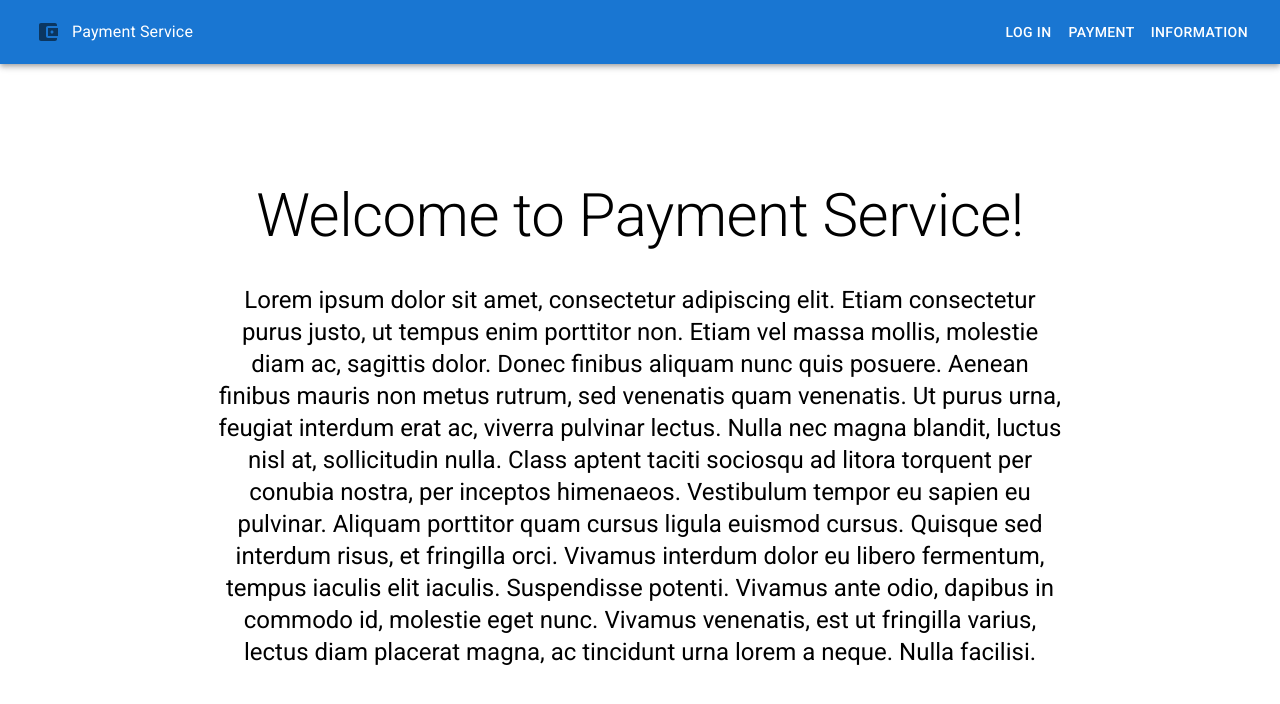
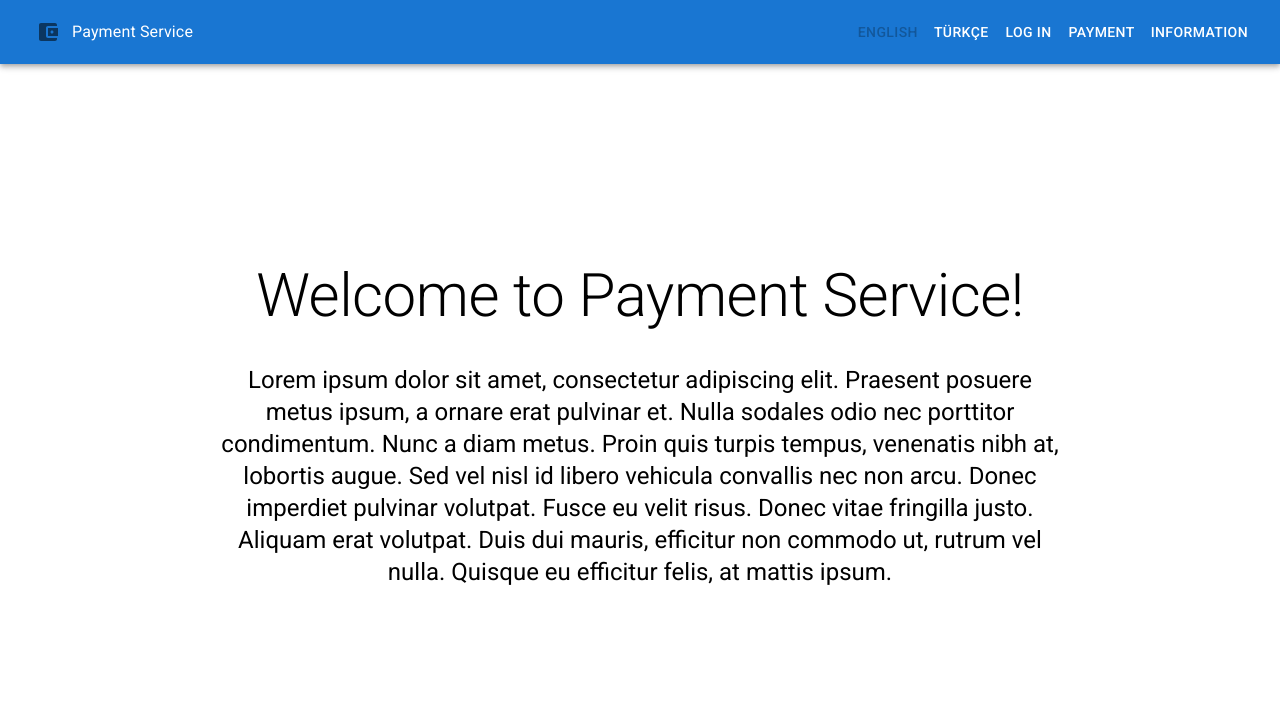
Before and after one commit to borangoher/frontend-demo, a React (Create React App) app: page /information in a window 1280 px wide. Shown: the top 704 px of the page. Built offline with nearby package versions, Linux system fonts and the light colour scheme.

Commit message:
Replace hard-coded text with translations

```diff
--- a/src/Components/Home.js
+++ b/src/Components/Home.js
@@ -2,10 +2,12 @@ import { Button, Container, Typography, Box } from "@mui/material";
 import { Link } from "react-router-dom";
 import { React, useContext } from "react";
 import LoginContext from "./LoginContext";
+import { useTranslation } from "react-i18next";
 
 const Home = () => {
   const { isLoggedIn } = useContext(LoginContext);
 
+  const { t } = useTranslation();
   return (
     <Container maxWidth="md" sx={{ justifyContent: "center" }}>
       <Box
@@ -19,21 +21,19 @@ const Home = () => {
         {isLoggedIn ? (
           <>
             <Typography align="center" variant="h2">
-              Welcome to Payment Service!
+              {t("home.title")}
             </Typography>
             <Typography align="center" variant="h5">
-              Welcome to Payment Service. You can handle your payments through
-              this website. You are currently logged in.
+              {t("home.desc_LoggedIn")}
             </Typography>
           </>
         ) : (
           <>
             <Typography align="center" variant="h2">
-              Welcome to Payment Service!
+              {t("home.title")}
             </Typography>
             <Typography align="center" variant="h5">
-              Welcome to Payment Service. You can handle your payments through
-              this website. Please log in to continue.
+              {t("home.desc_notLoggedIn")}
             </Typography>
             <Button
               size="large"
@@ -42,7 +42,7 @@ const Home = () => {
               to="/login"
             >
               {" "}
-              Log In
+              {t("home.login")}
             </Button>
           </>
         )}
--- a/src/Components/Info.js
+++ b/src/Components/Info.js
@@ -1,7 +1,9 @@
 import { Typography, Container, Box } from "@mui/material";
 import React from "react";
+import { useTranslation } from "react-i18next";
 
 const Info = () => {
+  const { t } = useTranslation();
   return (
     <Container maxWidth="md" sx={{ justifyContent: "center" }}>
       <Box
@@ -13,23 +15,10 @@ const Info = () => {
         minHeight="90vh"
       >
         <Typography align="center" variant="h2">
-          Welcome to Payment Service!
+          {t("info.title")}
         </Typography>
         <Typography align="center" variant="h5">
-          Lorem ipsum dolor sit amet, consectetur adipiscing elit. Etiam
-          consectetur purus justo, ut tempus enim porttitor non. Etiam vel massa
-          mollis, molestie diam ac, sagittis dolor. Donec finibus aliquam nunc
-          quis posuere. Aenean finibus mauris non metus rutrum, sed venenatis
-          quam venenatis. Ut purus urna, feugiat interdum erat ac, viverra
-          pulvinar lectus. Nulla nec magna blandit, luctus nisl at, sollicitudin
-          nulla. Class aptent taciti sociosqu ad litora torquent per conubia
-          nostra, per inceptos himenaeos. Vestibulum tempor eu sapien eu
-          pulvinar. Aliquam porttitor quam cursus ligula euismod cursus. Quisque
-          sed interdum risus, et fringilla orci. Vivamus interdum dolor eu
-          libero fermentum, tempus iaculis elit iaculis. Suspendisse potenti.
-          Vivamus ante odio, dapibus in commodo id, molestie eget nunc. Vivamus
-          venenatis, est ut fringilla varius, lectus diam placerat magna, ac
-          tincidunt urna lorem a neque. Nulla facilisi.
+          {t("info.content")}
         </Typography>
       </Box>
     </Container>
--- a/src/Components/Navbar.js
+++ b/src/Components/Navbar.js
@@ -7,8 +7,15 @@ import Box from "@mui/material/Box";
 import Typography from "@mui/material/Typography";
 import Button from "@mui/material/Button";
 import { Link } from "react-router-dom";
+import { useTranslation } from "react-i18next";
+
+const lngs = {
+  en: { nativeName: "English" },
+  tr: { nativeName: "Türkçe" },
+};
 
 const Navbar = () => {
+  const { t, i18n } = useTranslation();
   return (
     <Box>
       <AppBar position="static">
@@ -25,14 +32,25 @@ const Navbar = () => {
           >
             Payment Service
           </Typography>
+          {Object.keys(lngs).map((lng) => (
+            <Button
+              key={lng}
+              color="inherit"
+              disabled={i18n.resolvedLanguage === lng}
+              type="submit"
+              onClick={() => i18n.changeLanguage(lng)}
+            >
+              {lngs[lng].nativeName}
+            </Button>
+          ))}
           <Button component={Link} to="/login" color="inherit">
-            Log In
+            {t("navbar.part1")}
           </Button>
           <Button component={Link} to="/payment" color="inherit">
-            Payment
+            {t("navbar.part2")}
           </Button>
           <Button component={Link} to="/information" color="inherit">
-            Information
+            {t("navbar.part3")}
           </Button>
         </Toolbar>
       </AppBar>
--- a/src/Components/login/Login.js
+++ b/src/Components/login/Login.js
@@ -13,8 +13,10 @@ import { useForm, Controller } from "react-hook-form";
 import { yupResolver } from "@hookform/resolvers/yup";
 import { schema } from "./Login.validation";
 import { loginDefaultValues } from "./Login.constant";
+import { useTranslation } from "react-i18next";
 
 const Login = () => {
+  const { t } = useTranslation();
   const { isLoggedIn, setIsLoggedIn } = useContext(LoginContext);
   const {
     control,
@@ -38,14 +40,14 @@ const Login = () => {
           minHeight="90vh"
         >
           <Typography align="center" variant="h5">
-            You are currently logged in. Would you like to log out?
+            {t("login.loggedIn")}
           </Typography>
           <Button
             type="submit"
             variant="contained"
             onClick={() => setIsLoggedIn(false)}
           >
-            Log Out
+            {t("login.logout")}
           </Button>
         </Box>
       ) : (
@@ -68,7 +70,7 @@ const Login = () => {
                   selected={value}
                   required
                   type="text"
-                  label="Username"
+                  label={t("login.username")}
                 />
               )}
             />
@@ -85,7 +87,7 @@ const Login = () => {
                   selected={value}
                   required
                   type="text"
-                  label="Password"
+                  label={t("login.password")}
                 />
               )}
             />
@@ -93,7 +95,7 @@ const Login = () => {
               <Alert severity="error">{errors.password.message}</Alert>
             )}
             <Button type="submit" variant="contained">
-              Log In
+              {t("login.login")}
             </Button>
           </Box>
         </form>
--- a/src/i18n.js
+++ b/src/i18n.js
@@ -13,7 +13,57 @@ i18n
     },
     resources: {
       en: {
-        translation: {},
+        translation: {
+          navbar: {
+            part1: "Log In",
+            part2: "Payment",
+            part3: "Information",
+          },
+          home: {
+            title: "Welcome to Payment Service!",
+            desc_notLoggedIn:
+              "Welcome to Payment Service. You can handle your payments through this website. Please log in to continue.",
+            desc_LoggedIn:
+              "Welcome to Payment Service. You can handle your payments through this website. You are currently logged in.",
+            login: "Log In",
+          },
+          info: {
+            title: "Welcome to Payment Service!",
+            content:
+              "Lorem ipsum dolor sit amet, consectetur adipiscing elit. Praesent posuere metus ipsum, a ornare erat pulvinar et. Nulla sodales odio nec porttitor condimentum. Nunc a diam metus. Proin quis turpis tempus, venenatis nibh at, lobortis augue. Sed vel nisl id libero vehicula convallis nec non arcu. Donec imperdiet pulvinar volutpat. Fusce eu velit risus. Donec vitae fringilla justo. Aliquam erat volutpat. Duis dui mauris, efficitur non commodo ut, rutrum vel nulla. Quisque eu efficitur felis, at mattis ipsum.",
+          },
+          login: {
+            loggedIn: "You are currently logged in. Would you like to log out?",
+            logout: "Log Out",
+            username: "Username",
+            password: "Password",
+            login: "Log In",
+          },
+          payment: {
+            cardholderName: "Cardholder Name",
+            cardNumber: "Card Number",
+            expiryDate: "Expiry Date",
+            securityNumber: "Security Number",
+            accountNumber: "Account Number",
+            amount: "Amount",
+            displaySenderName: "Do not display sender name",
+            useService: "Use SERVICE for transfer",
+            execute: "Execute transfer",
+            executeNow: "Now (extra charges may be incurred)",
+            executeTomorrow: "Tomorrow morning",
+            makePayment: "Make Payment",
+            mustLogIn:
+              "You must be logged in to make a payment. Please log in to your account first.",
+            login: "Log In",
+          },
+        },
+      },
+      tr: {
+        translation: {
+          navbar: {
+            part1: "Giriş yap",
+          },
+        },
       },
     },
   });
```
Also changed, not shown: src/Components/payment-form/PaymentForm.js (+16 -15 lines).
